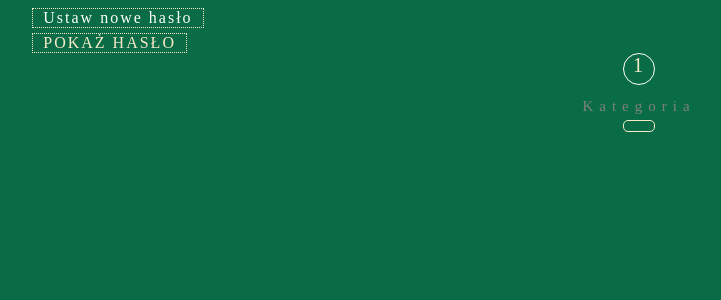
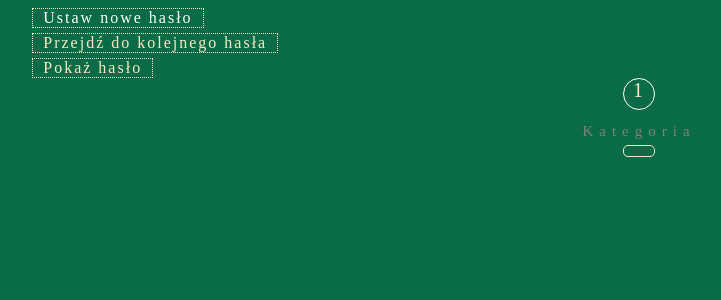
Before and after one commit to voldemortka/zgrajasite, a PHP site: page /mine/xyz/game.php in a window 1280 px wide. Shown: the top 300 px of the page, without its empty margins (1-722 px from the left). Run offline with PHP 8.4, Linux system fonts and the light colour scheme; data that the repository does not hold is empty.

Commit message:
Update game.php

```diff
--- a/xyz/game.php
+++ b/xyz/game.php
@@ -30,7 +30,8 @@
     </head>
     <body onload='start(<?php echo json_encode(["passes" => $passes, "kats" => $kats]); ?>)'>
         <div id='go_back'><a href='index.html'>Ustaw nowe hasło</a></div>
-        <div id='go_back' onclick='next()'>POKAŻ HASŁO</div>
+        <div id='go_back' onclick='next()'>Przejdź do kolejnego hasła</div>
+        <div id='go_back' onclick='poka()'>Pokaż hasło</div>
         <div id='nr'>1</div>
         <div id='kat'>Kategoria</div>
         <div id="kategoria"><?=$kat?></div>
```
